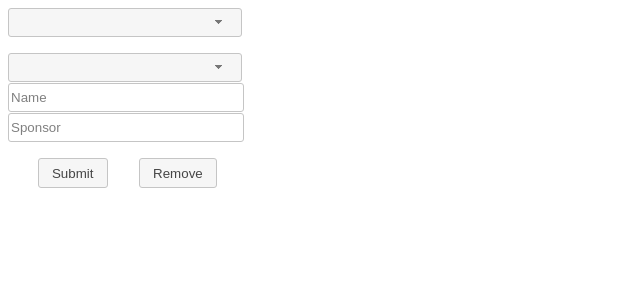
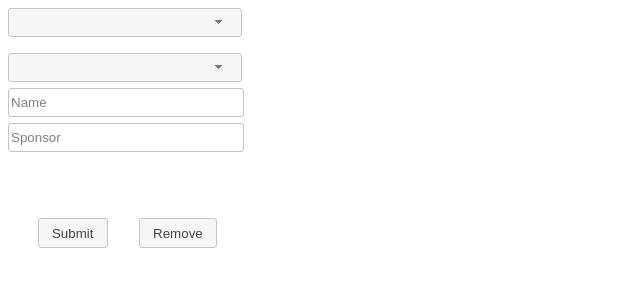
Before and after one commit to opeik/pika-overlay, a website: page dashboard/player-panel.html in a window 1280 px wide. Shown: the whole page, without its empty margins (0-640 px from the left). Drawn offline with Linux system fonts and the light colour scheme.

Commit message:
Update panel CSS

```diff
--- a/dashboard/css/commentator-panel.css
+++ b/dashboard/css/commentator-panel.css
@@ -1,6 +1,6 @@
 #root {
     width: 240px;
-    height: 290px;
+    height: 255px;
 
     font-family: Arial,Helvetica,sans-serif !important;
     font-size: 10pt !important;
@@ -31,6 +31,7 @@
 .input-container {
     width: 100%;
     height: 30px;
+    padding-bottom: 5px;
 }
 
 .gap {
@@ -41,7 +42,7 @@
     display: flex;
     flex-direction: row;
     height: 30px;
-    padding-top: 45px;
+    padding-top: 95px;
 }
 
 #commentator-container {
--- a/dashboard/css/player-panel.css
+++ b/dashboard/css/player-panel.css
@@ -1,6 +1,6 @@
 #root {
     width: 240px;
-    height: 290px;
+    height: 255px;
 
     font-family: Arial,Helvetica,sans-serif !important;
     font-size: 10pt !important;
@@ -31,6 +31,7 @@
 .input-container {
     width: 100%;
     height: 30px;
+    padding-bottom: 5px;
 }
 
 .gap {
@@ -41,7 +42,7 @@
     display: flex;
     flex-direction: row;
     height: 30px;
-    padding-top: 15px;
+    padding-top: 60px;
 }
 
 #player-container {
--- a/dashboard/css/scoreboard-panel.css
+++ b/dashboard/css/scoreboard-panel.css
@@ -1,6 +1,6 @@
 #root {
     width: 100%;
-    height: 290px;
+    height: 255px;
 
     font-family: Arial,Helvetica,sans-serif !important;
     font-size: 10pt !important;
@@ -174,7 +174,7 @@
 }
 
 .player-name-override {
-    width: 160px;
+    width: 155px;
     height: 30px;
     display: inline-block;
 
@@ -202,19 +202,19 @@
 }
 
 #player-1-sponsor-text {
-    width: 70px;
+    width: 100%;
     height: 25px;
     text-align: center;
 }
 
 #player-2-sponsor-text {
-    width: 70px;
+    width: 100%;
     height: 25px;
     text-align: center;
 }
 
 #player-1-name-text {
-    width: 154px;
+    width: 100%;
     height: 25px;
     text-align: center;
 }
@@ -224,7 +224,7 @@
 }
 
 #player-2-name-text {
-    width: 154px;
+    width: 100%;
     height: 25px;
     text-align: center;
 }
```
